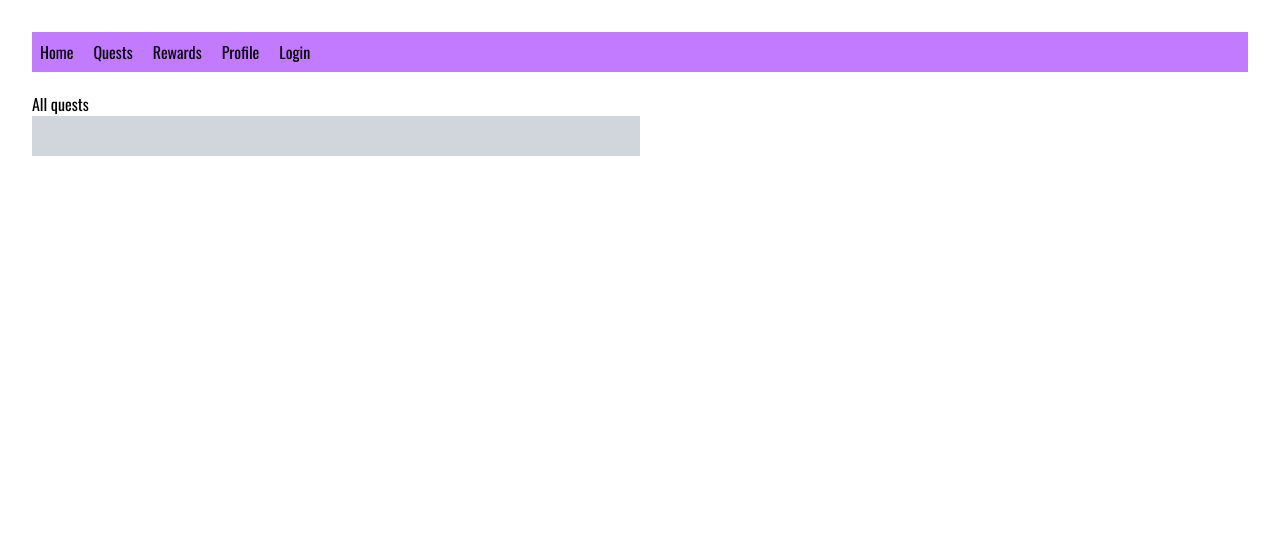
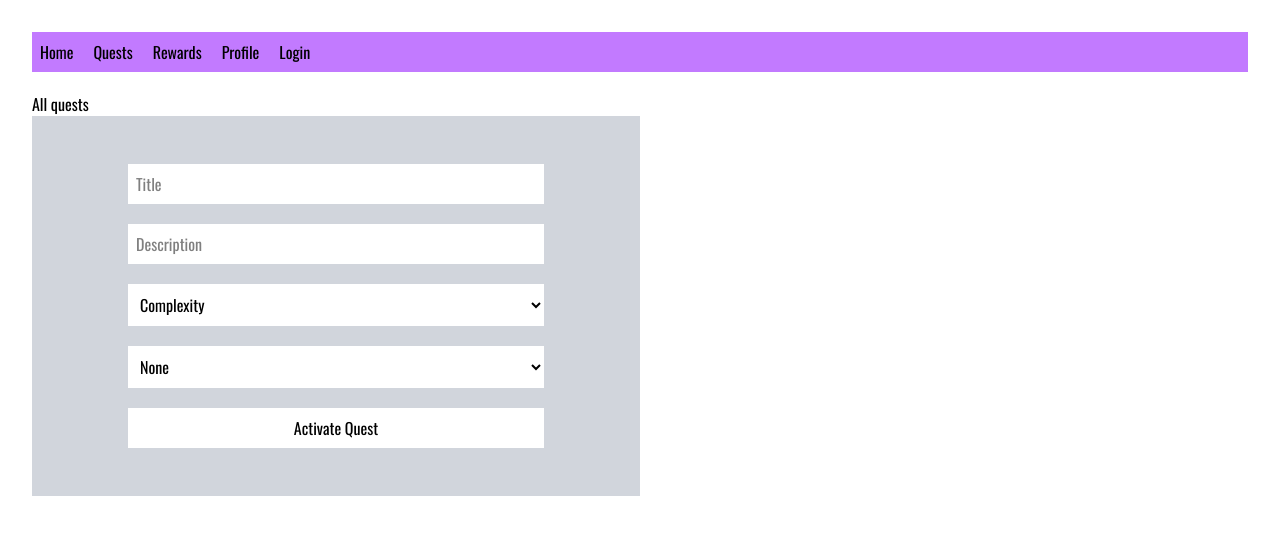
Before and after one commit to ahmedsalehdhk/lumora, a Next.js app: page /quests in a window 1280 px wide. Shown: the top 534 px of the page. Built offline with nearby package versions, Linux system fonts and the light colour scheme.

Commit message:
Updated the create quest form

```diff
--- a/app/(pages)/quests/page.tsx
+++ b/app/(pages)/quests/page.tsx
@@ -1,15 +1,33 @@
-import React from 'react'
-import Form from 'next/form'
+import React from "react";
+import Form from "next/form";
 
 const Quests = () => {
   return (
     <div>
       All quests
-      <Form action="" className='bg-gray-300 w-1/2 p-2'>
-        <input type="text" />
+      <Form action="" className="bg-gray-300 w-1/2 px-24 py-12 flex flex-col gap-5">
+        <input type="text" name="title" placeholder="Title" />
+        <input type="text" name="description" placeholder="Description" />
+        <select name="complexity" id="">
+          <option value="">Complexity</option>
+          <option value="">Easy</option>
+          <option value="">Medium</option>
+          <option value="">Hard</option>
+          <option value="">Insane</option>
+        </select>
+        <select name="repeat" id="">
+          <option value="">None</option>
+          <option value="">Daily</option>
+          <option value="">Weekly</option>
+          <option value="">Monthly</option>
+          <option value="">Yearly</option>
+        </select>
+        <button type="submit" className="bg-white">
+          Activate Quest
+        </button>
       </Form>
     </div>
-  )
-}
+  );
+};
 
-export default Quests
+export default Quests;
--- a/app/globals.css
+++ b/app/globals.css
@@ -8,3 +8,9 @@
 html {
     padding: 2rem;
 }
+
+/* temporary styling of form elements */
+form > * {
+    background-color: white !important;
+    padding: 0.5rem 0.5rem;
+}
```
